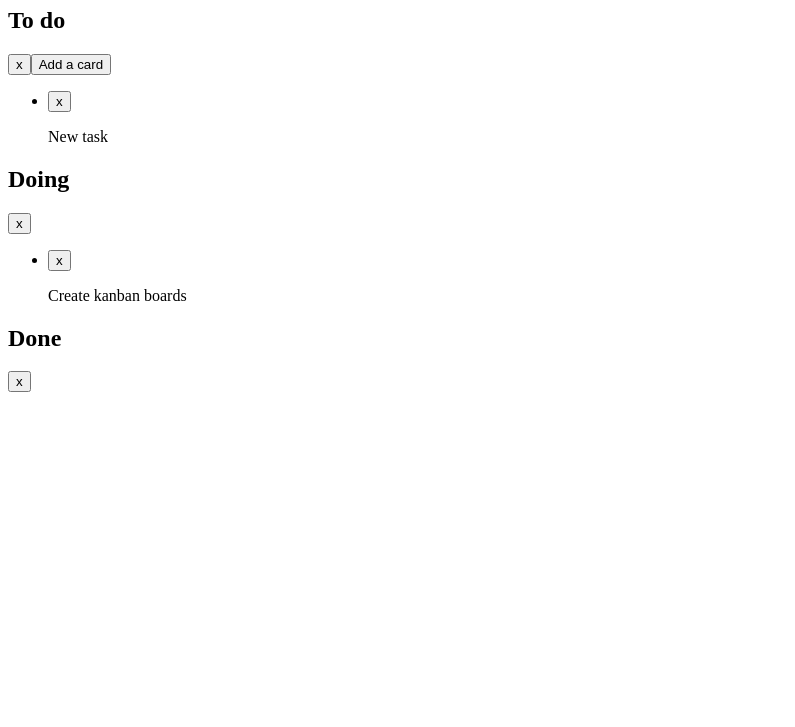
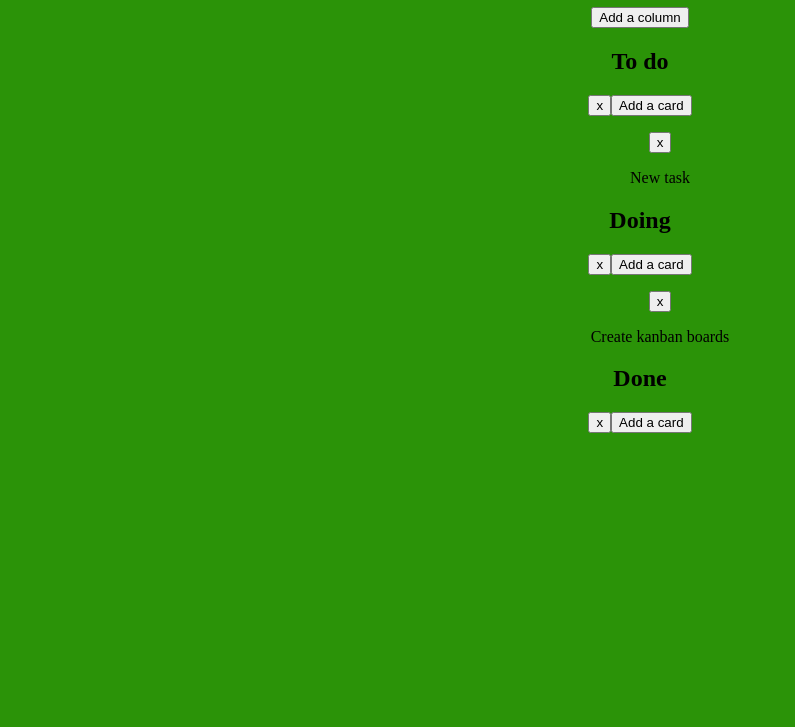
Before and after one commit to g-szerminski/zadanie11.6, a website: page index.html in a window 1280 px wide. Shown: the part 73-800 px from the top of the page, without its empty margins (0-795 px from the left). Drawn offline with nearby package versions, Linux system fonts and the light colour scheme.

Commit message:
Add styles

```diff
--- a/css/style.css
+++ b/css/style.css
@@ -0,0 +1,12 @@
+* {
+	box-sizing: border-box;
+}
+
+body {
+	background-color: #2b9308;
+	text-align: center;
+}
+
+ul {
+	list-style-type: none;
+}
--- a/scripts.js
+++ b/scripts.js
@@ -19,7 +19,7 @@ $(function(){
 			var $columnTitle = $('<h2>').addClass('column-title').text(self.name);
 			var $columnCardList = $('<ul>').addClass('column-card-list');
 			var $columnDelete = $('<button>').addClass('btn-delete').text('x');
-			var $columnAddCard = $('button').addClass('add-card').text('Add a card');
+			var $columnAddCard = $('<button>').addClass('add-card').text('Add a card');
 
 			$columnDelete.click(function() {
 				self.removeColumn();
```
Also changed, not shown: index.html (+0 -5 lines), package.json (added, +27 -0 lines), 2 other files.
